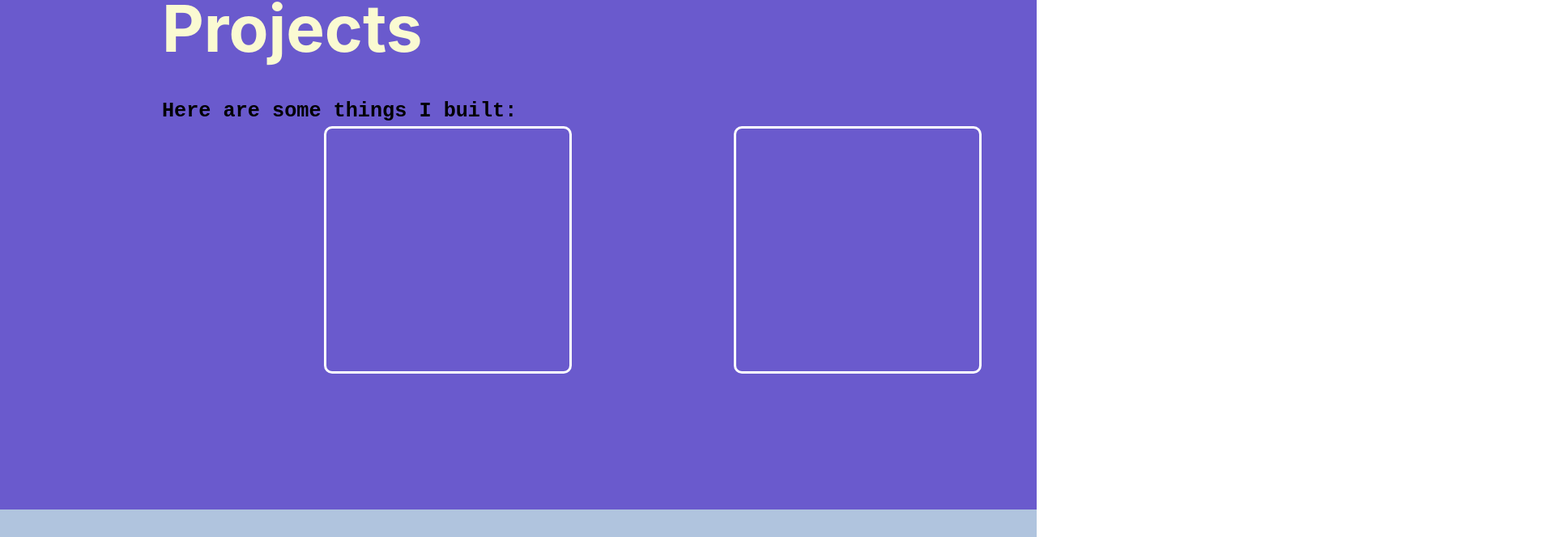
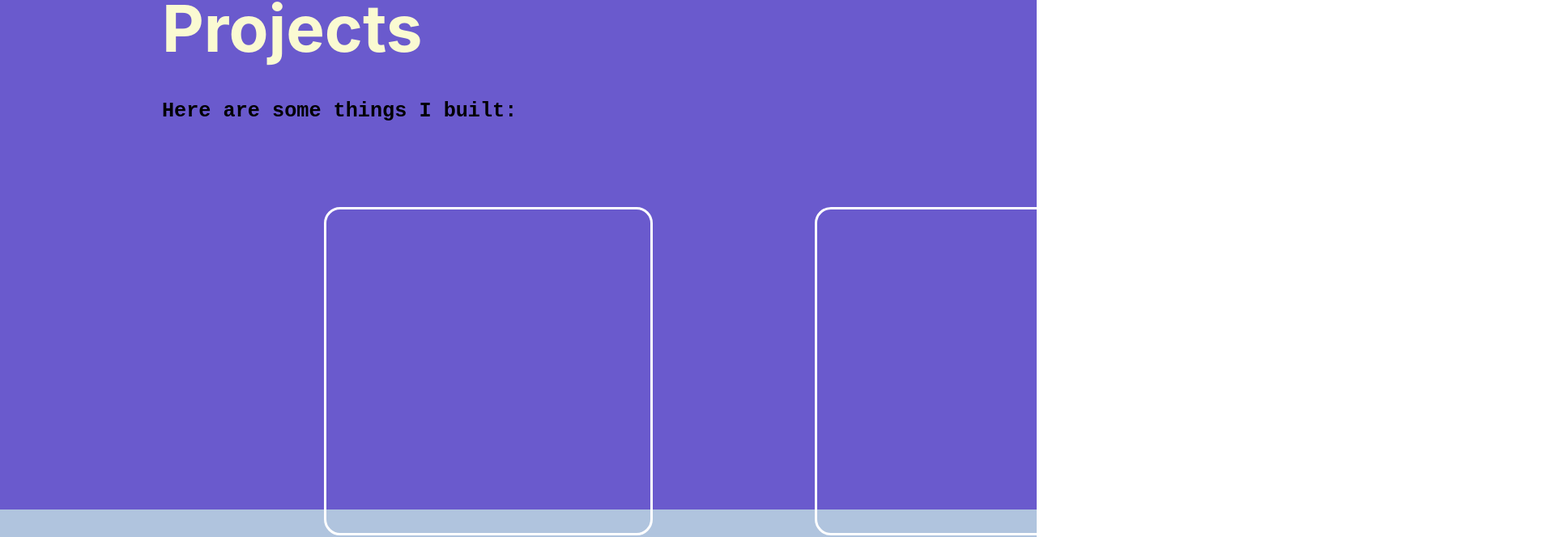
Before and after one commit to robotriley/portfolio-site, a React (Create React App) app: page / in a window 1280 px wide. Shown: the part 970-1634 px from the top of the page at 81% size, 1920 px wide, since content can reach past the window. Built offline with nearby package versions, Linux system fonts and the light colour scheme.

Commit message:
div size

```diff
--- a/src/App.css
+++ b/src/App.css
@@ -121,16 +121,16 @@
   /* border: solid yellow; */
   display: flex;
   flex-direction: row;
-  align-items: baseline;
-  align-items: center;
-  justify-content: space-around;
 }
 
 #projDiv {
   border: solid white;
-  border-radius: 10px;
-  height: 300px;
-  width: 300px;
+  border-radius: 20px;
+  height: 400px;
+  width: 400px;
   margin-left: 200px;
+  margin-top: 100px;
   flex-direction: row;
+  justify-content: space-evenly;
+
 }
```
